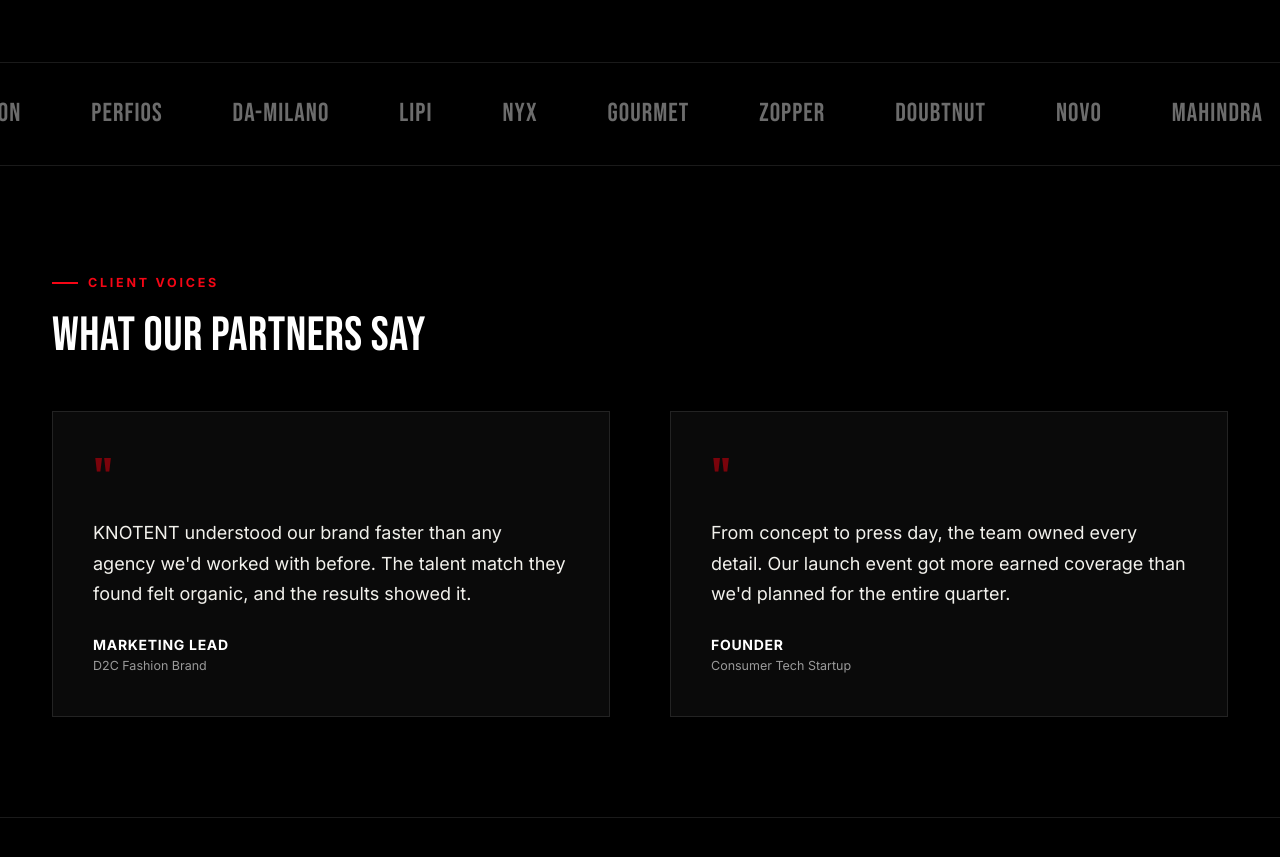
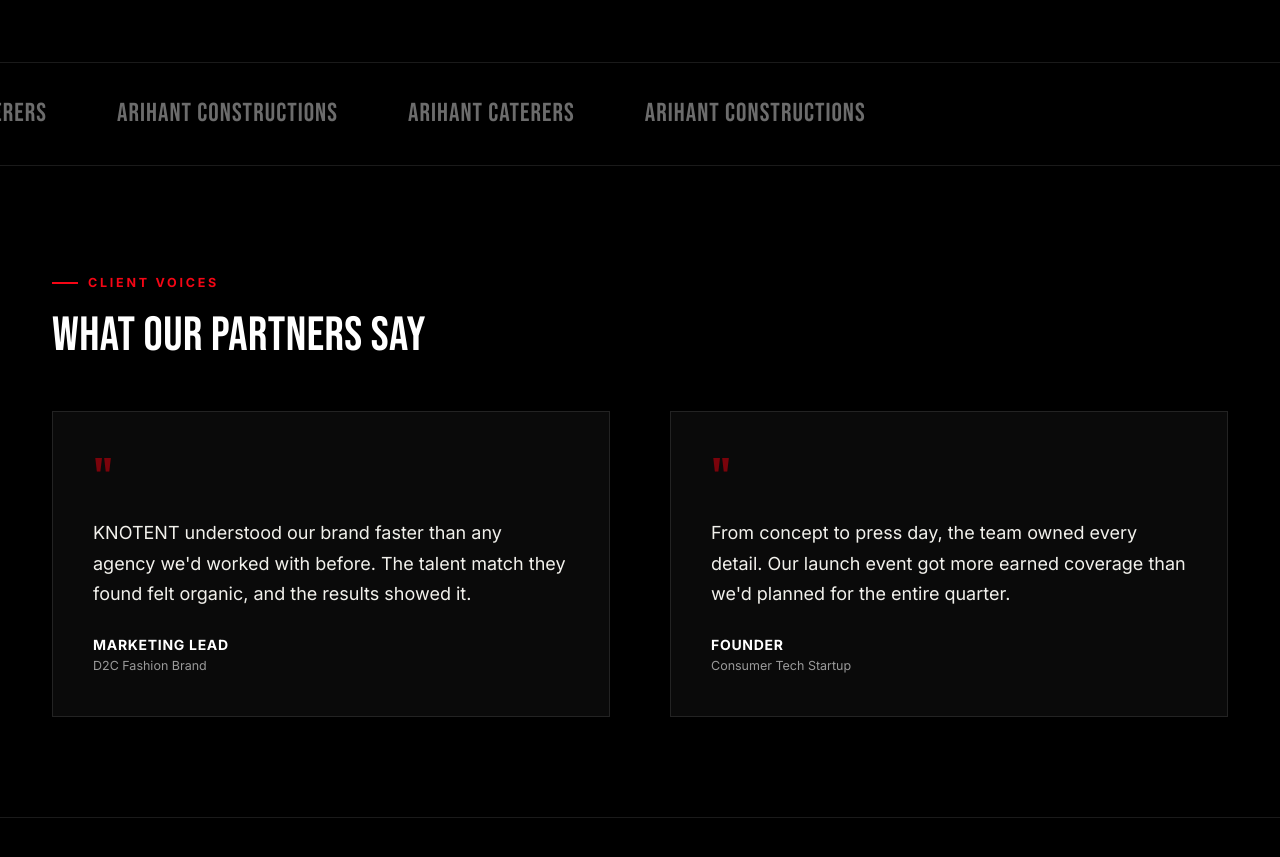
Before and after one commit to knotentdigitalmedia-design/Knotent-Website, a React (Vite) app: page / in a window 1280 px wide. Shown: the part 2408-3265 px from the top of the page. Built offline with nearby package versions, Linux system fonts and the light colour scheme.

Commit message:
content: update home page client list to Arihant Caterers and Arihant Constructions

```diff
--- a/src/pages/Home.jsx
+++ b/src/pages/Home.jsx
@@ -42,7 +42,7 @@ const SERVICES = [
 ]
 
 const CLIENTS = [
-  'NOVO', 'MAHINDRA', 'AMAZON', 'PERFIOS', 'DA-MILANO', 'LIPI', 'NYX', 'GOURMET', 'ZOPPER', 'DOUBTNUT',
+  'Arihant Caterers', 'Arihant Constructions',
 ]
 
 function Home() {
```
